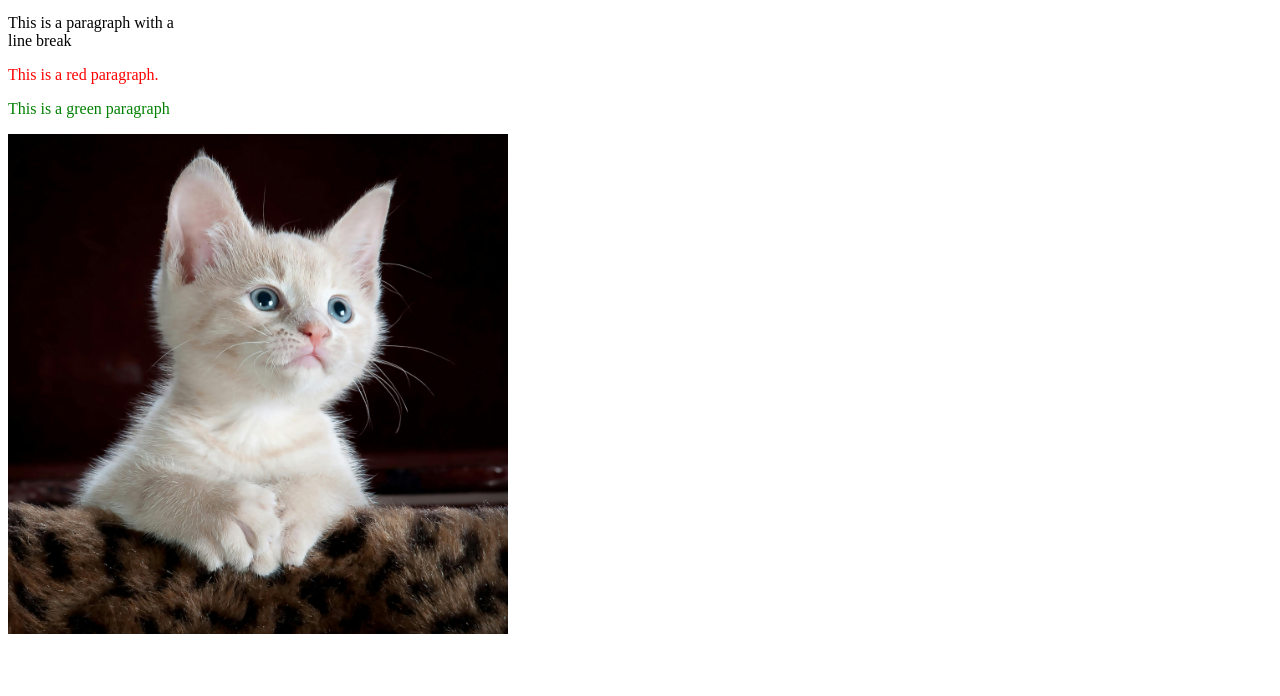
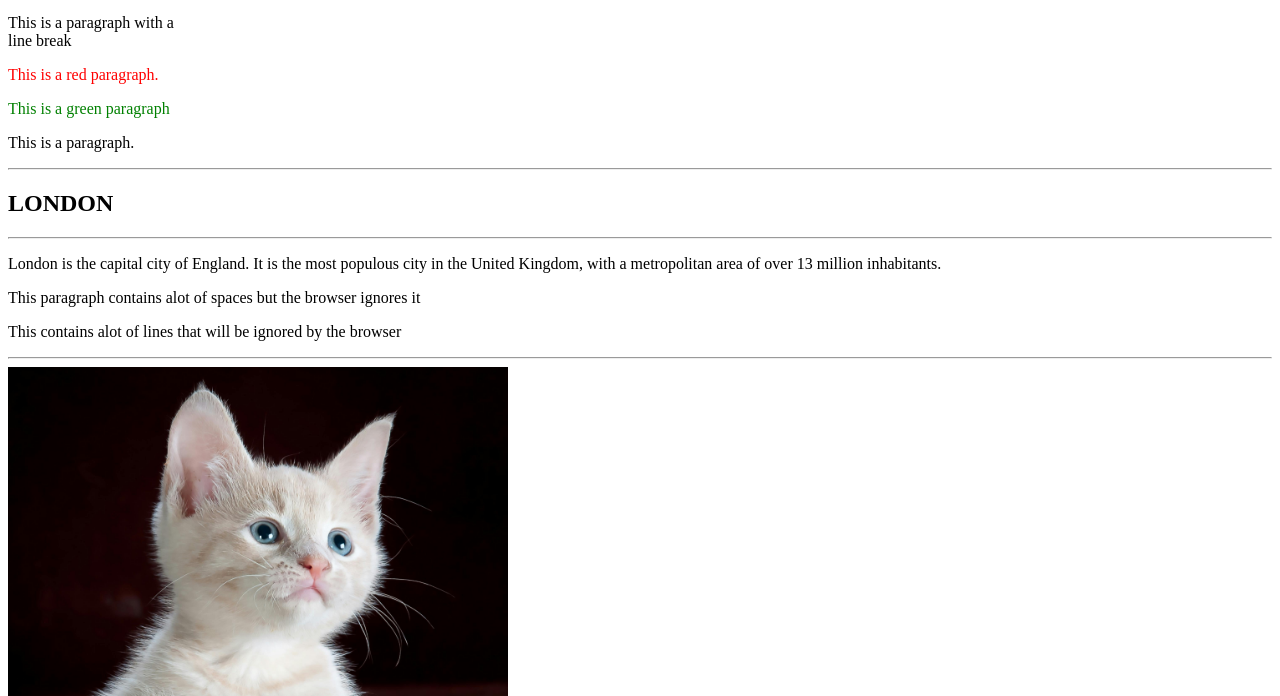
Before and after one commit to Ayeshem/WAD, a plain HTML site: page index.html in a window 1280 px wide. Shown: the part 104-800 px from the top of the page. Drawn offline with Linux system fonts and the light colour scheme.

Commit message:
Horizontal Rule

```diff
--- a/index.html
+++ b/index.html
@@ -7,6 +7,17 @@
         <p>This  is a paragraph with a <br> line break</p>
         <p style="color:red;"> This is a red paragraph.</p>
         <p style="color:green;"> This is a green paragraph </p>
+        <p title="I'm a tooltip">This is a paragraph.</p>
+        <hr>
+        <h2 style="font-size: 60 px">LONDON</h2>
+        <hr>
+        <p>London is the capital city of England. It is the most populous city in the United Kingdom, with a metropolitan area of over 13 million inhabitants.</p>
+        <p>This                  paragraph contains alot of spaces but the browser ignores it</p>
+        <p> This contains
+            alot of lines
+            that will be ignored by the browser</p>
+        <hr>
+
         <img src="Imgs/Cat.jpg" alt="Cat Image.com" width="500" height="500">
     </body>
 </html>
```
